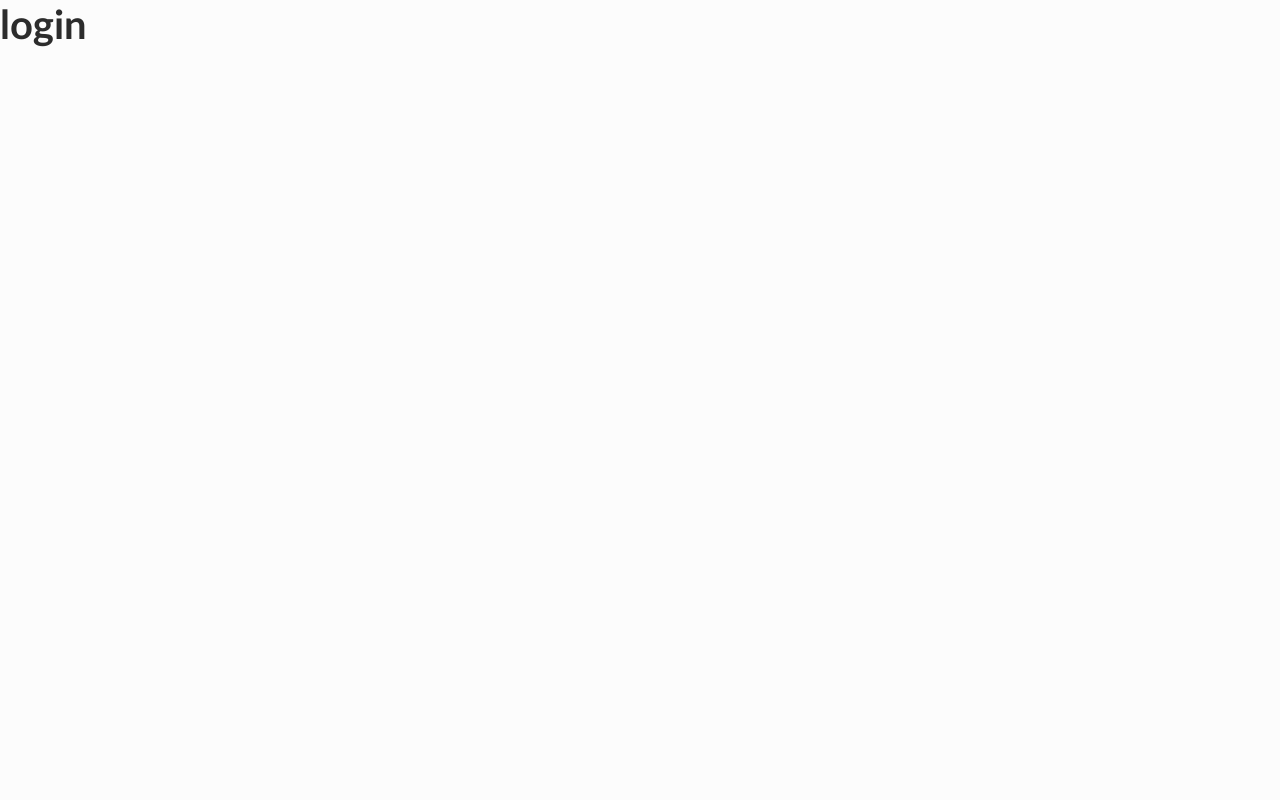
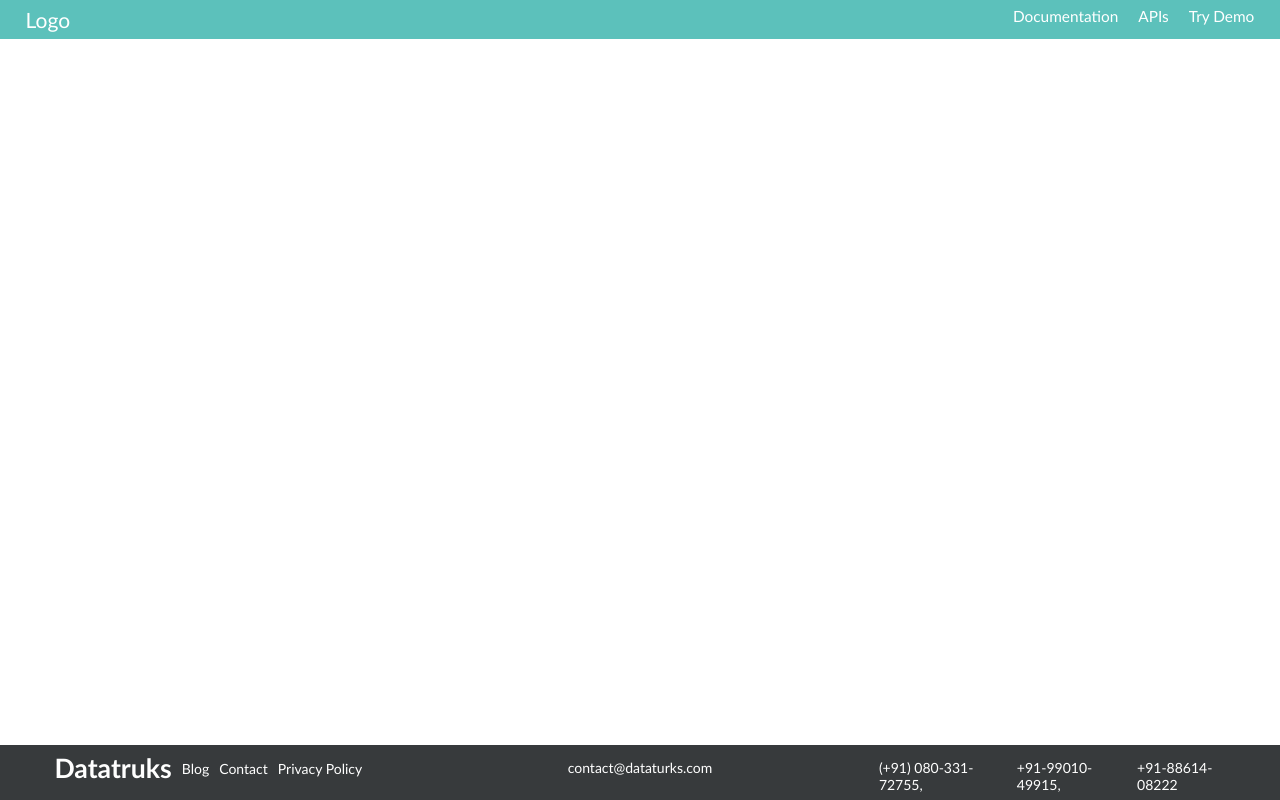
Before and after one commit to bhagavath26/Datatruks_ui, a React (Create React App) app: page / in a window 1280 px wide. Built offline with nearby package versions, Linux system fonts and the light colour scheme.

Commit message:
login page

```diff
--- /dev/null
+++ b/src/components/Footer.js
@@ -0,0 +1,45 @@
+import React, { Component } from 'react';
+import '../styles/resetStyle.scss';
+import '../styles/global.scss';
+import '../styles/simple-grid.scss';
+import '../styles/footer.scss';
+
+export class Footer extends Component {
+    render() {
+        return (
+            <React.Fragment>
+                <div className="cs_footer">
+                    <div className="row">
+                        <div className="col-4">
+                            <div className="footermenu">
+                                <h3>Datatruks</h3>
+                                <ul>
+                                    <li><a href="#">Blog</a></li>
+                                    <li><a href="#">Contact</a></li>
+                                    <li><a href="#">Privacy Policy</a></li>
+                                </ul>
+                            </div>
+                        </div>
+                        <div className="col-4">
+                            <div className="footermail">
+                                <a href="#" >contact@dataturks.com</a>
+                            </div>
+
+                        </div>
+                        <div className="col-4">
+                            <div className="footercontact">
+                                <ul >
+                                    <li>(+91) 080-331-72755,</li>
+                                    <li>+91-99010-49915,</li>
+                                    <li>+91-88614-08222</li>
+                                </ul>
+                            </div>
+                        </div>
+                    </div>
+                </div>
+            </React.Fragment>
+        )
+    }
+}
+
+export default Footer
--- a/src/components/Header.js
+++ b/src/components/Header.js
@@ -7,20 +7,22 @@ import '../styles/header.scss';
 export class Dashboard extends Component {
   render() {
     return (
-      <div>
+      <React.Fragment>
+        <div className="cs_nav">
           <div className="row">
             <div className="col-2">
               <a href="#" className="logo">Logo</a>
             </div>
             <div className="col-10">
-                <ul className="headerNav">
-                    <li><a href="#">Documentation</a></li>
-                    <li><a href="#">APIs</a></li>
-                    <li><a href="#">Try Demo</a></li>
-                </ul>
+              <ul className="headernav">
+                <li><a href="#">Documentation</a></li>
+                <li><a href="#">APIs</a></li>
+                <li><a href="#">Try Demo</a></li>
+              </ul>
             </div>
           </div>
-      </div>
+        </div>
+      </React.Fragment>
     )
   }
 }
--- a/src/components/Login.js
+++ b/src/components/Login.js
@@ -1,11 +1,18 @@
-import React, { Component } from 'react'
+import React, { Component } from 'react';
+import Header from './Header';
+import Footer from './Footer';
+import '../styles/login.scss';
 
 export class Login extends Component {
   render() {
     return (
-      <div>
-        <h1>login</h1>
-      </div>
+      <React.Fragment>
+        <Header />
+        <div className="cs_logincontainer">
+
+        </div>
+        <Footer />
+      </React.Fragment>
     )
   }
 }
--- /dev/null
+++ b/src/styles/footer.scss
@@ -0,0 +1,47 @@
+@import 'global';
+@import './layout.scss';
+
+.#{$namespace}_footer{
+    background:color(dark_bg);
+    position: absolute;
+    width: 100%;
+    bottom: 0;
+    a{color:color(white);text-decoration: none;}
+    .footermenu{
+        @include flex-center;
+        h3{@include margin(null 10px 0 null);color:color(white);}
+        ul{
+            @include flex-center;
+            margin:0;
+            li{
+                @include margin(null 10px null null);
+                a{
+                    &:hover {
+                        color:color(base_color);
+                      }
+                }
+            }
+        }
+    }
+    .footermail{
+        @include flex-center;
+        margin-top:7px;
+        a{
+            &:hover {
+                color:color(base_color);
+              }
+        }
+    }
+    .footercontact{
+        @include flex-center;
+        margin-top:7px;
+        ul{
+            @include flex-center;
+            margin:0;
+            li{
+                @include margin(null 10px null null);
+                color:color(white);
+            }
+        }
+    }
+}
--- a/src/styles/header.scss
+++ b/src/styles/header.scss
@@ -1,17 +1,12 @@
-body{
-    &:after{
-        position: fixed;
-        z-index: -1;
-        left: 0;
-        right: 0;
-        top: 0;
-        bottom: 0;
-        content: "";
-        background: #fcfcfc;
-    }
-}
+@import 'global';
+@import './layout.scss';
 
-.headerNav {
+
+
+.#{$namespace}_nav{
+    background:color(base_color);
+
+    .headernav {
         margin: 0;
         padding: 0;
         display: flex;
@@ -21,10 +16,13 @@ body{
             a {
                 text-decoration: none;
                 font-size: 1.1em;
+                color:color(white);
             }
         }
     }
     .logo {
         font-size: 1.5em;
         text-decoration: none;
+        color:color(white);
     }
+}
--- /dev/null
+++ b/src/styles/login.scss
@@ -0,0 +1,7 @@
+
+@import 'global';
+@import './layout.scss';
+
+.#{$namespace}_logincontainer{
+    min-height:500px;
+}
--- a/src/styles/variables.scss
+++ b/src/styles/variables.scss
@@ -6,7 +6,10 @@ $colors: (
   success:#155724,
   warning: #856404,
   danger: #721c24,
-  menuborder: #5f5d5d
+  menuborder: #5f5d5d,
+  base_color: #5cc1bb,
+  white: #fff,
+  dark_bg:#373a3c
 );
 
 $dark-bg:black;
```
Lines whose indentation alone changed are shown as unchanged.
